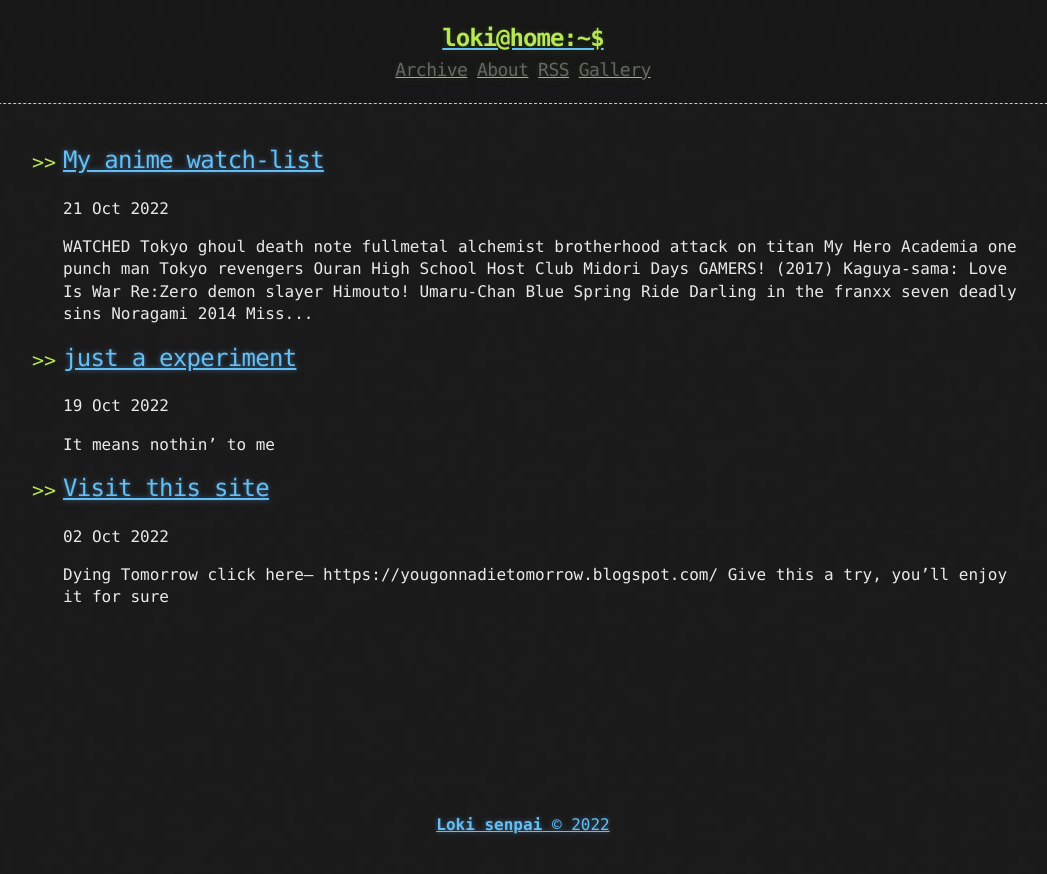
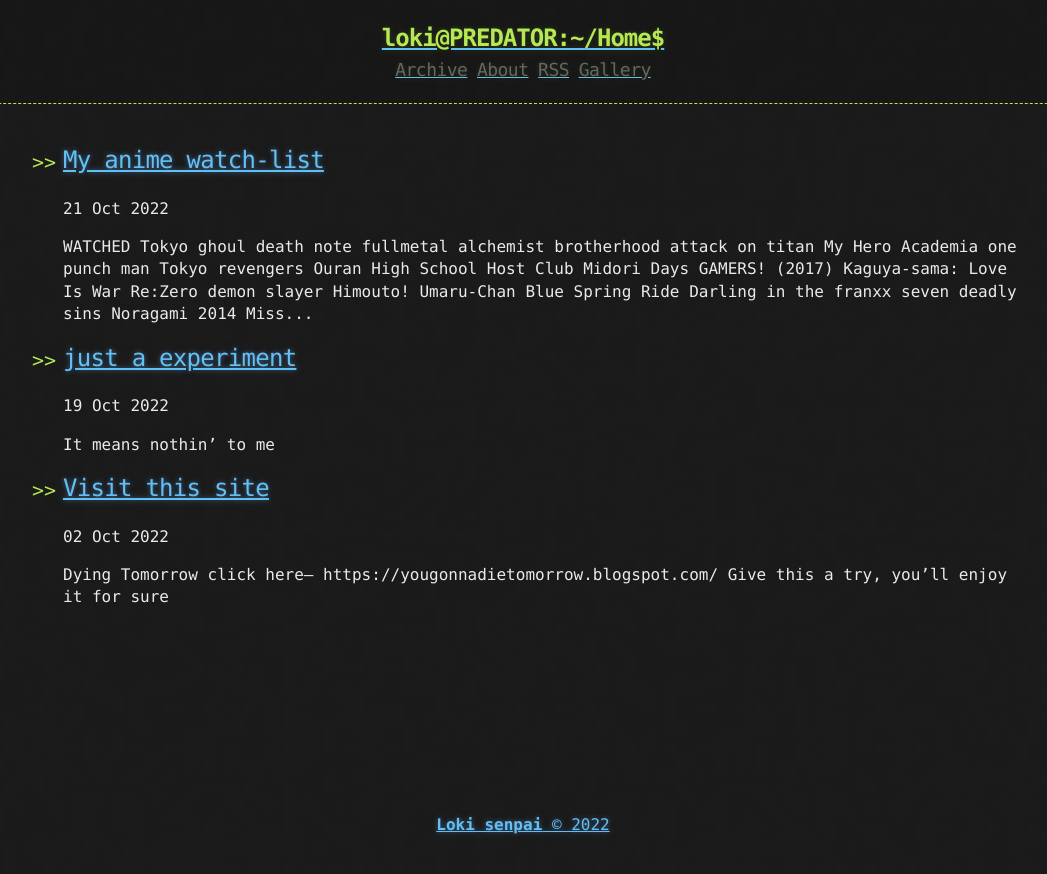
Before and after one commit to imlokisenpai/imlokisenpai.github.io, a Jekyll site: the page built from index.html, in a window 1280 px wide. Shown: the top 874 px of the page, without its empty margins (117-1164 px from the left). Built offline with Jekyll 4.4.1, drawn with Linux system fonts in a browser that asks for light colours; the list of posts is cut into pages by our own code.

Commit message:
Update header.html

```diff
--- a/_includes/header.html
+++ b/_includes/header.html
@@ -2,7 +2,7 @@
   <div>
     <a href="{{ "/" | prepend: site.baseurl | replace: '//', '/' }}">
     {% assign owner_first_name = site.owner | split: " " %}
-    <h1>{{ owner_first_name[0] | downcase }}@home:~$</h1>
+    <h1>{{ owner_first_name[0] | downcase }}@PREDATOR:~/Home$</h1>
     </a>
     <div class="header-links">
       {% include links.html %}
```
